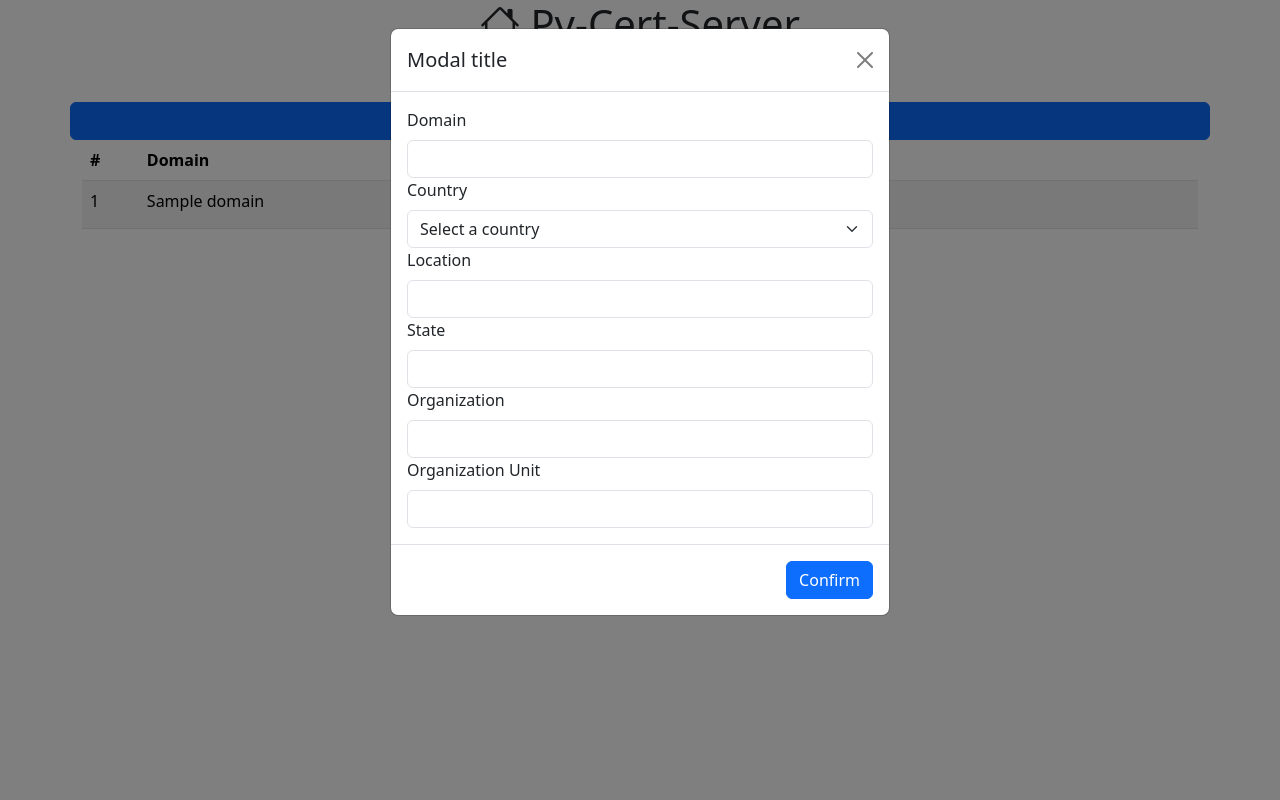
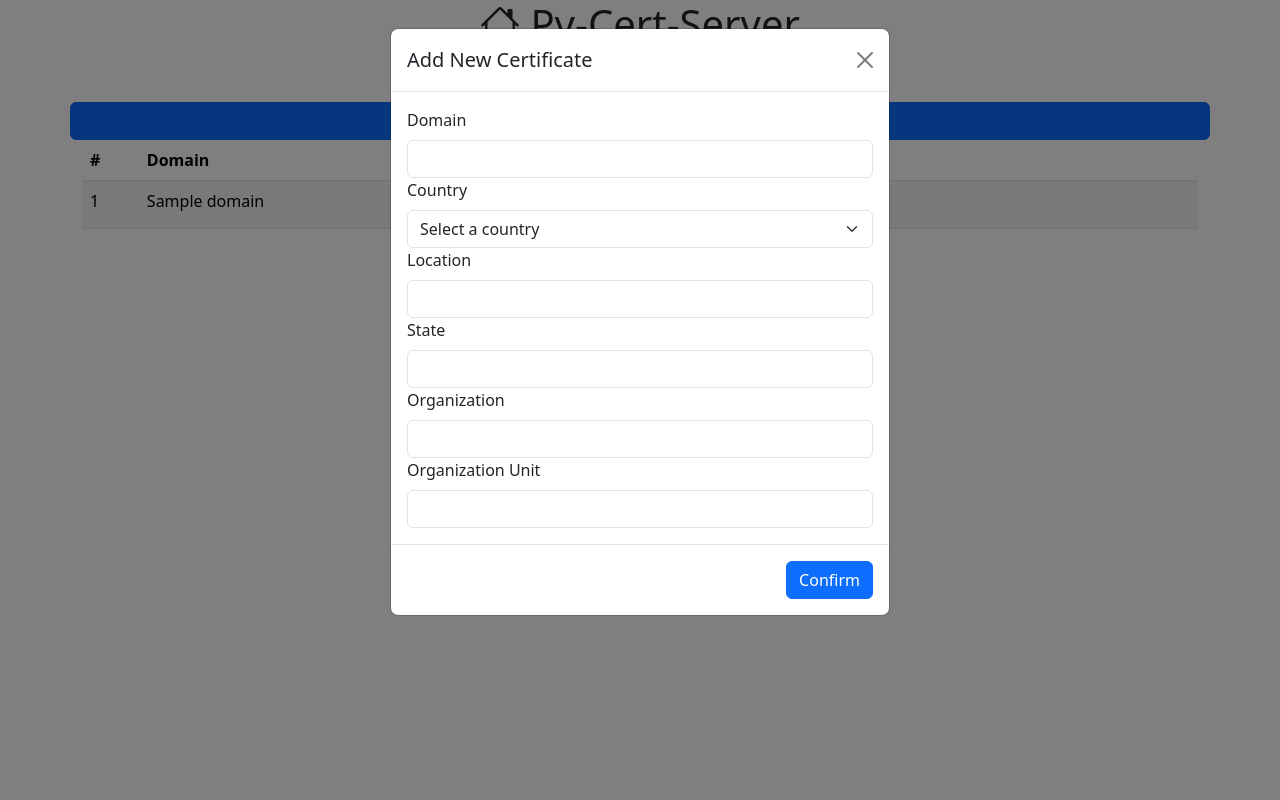
Before and after one commit to pingmyheart/Py-Cert-Server, a Flask app: template templates/view.html in a window 1280 px wide, after a click on "Add Domain". Run offline with Flask 3, Linux system fonts and the light colour scheme; the template is opened without the code that fills it: most values are stand-ins (such as "Sample title", 1, 10 or a date in 2020).

Commit message:
[UPDATE] - html pages

```diff
--- a/templates/index.html
+++ b/templates/index.html
@@ -33,7 +33,7 @@
         <div class="modal-dialog">
             <div class="modal-content">
                 <div class="modal-header">
-                    <h1 class="modal-title fs-5" id="createCAModalLabel">Modal title</h1>
+                    <h1 class="modal-title fs-5" id="createCAModalLabel">Add Certification Authority</h1>
                     <button aria-label="Close" class="btn-close" data-bs-dismiss="modal" type="button"></button>
                 </div>
                 <form action="{{ url_for('view_controller.create_ca') }}" id="createCAForm" method="POST">
--- a/templates/view.html
+++ b/templates/view.html
@@ -34,7 +34,7 @@
         <div class="modal-dialog">
             <div class="modal-content">
                 <div class="modal-header">
-                    <h1 class="modal-title fs-5" id="createCAModalLabel">Modal title</h1>
+                    <h1 class="modal-title fs-5" id="createCAModalLabel">Add New Certificate</h1>
                     <button aria-label="Close" class="btn-close" data-bs-dismiss="modal" type="button"></button>
                 </div>
                 <form action="{{ url_for('view_controller.create_certificate') }}" id="createCAForm" method="POST">
```
